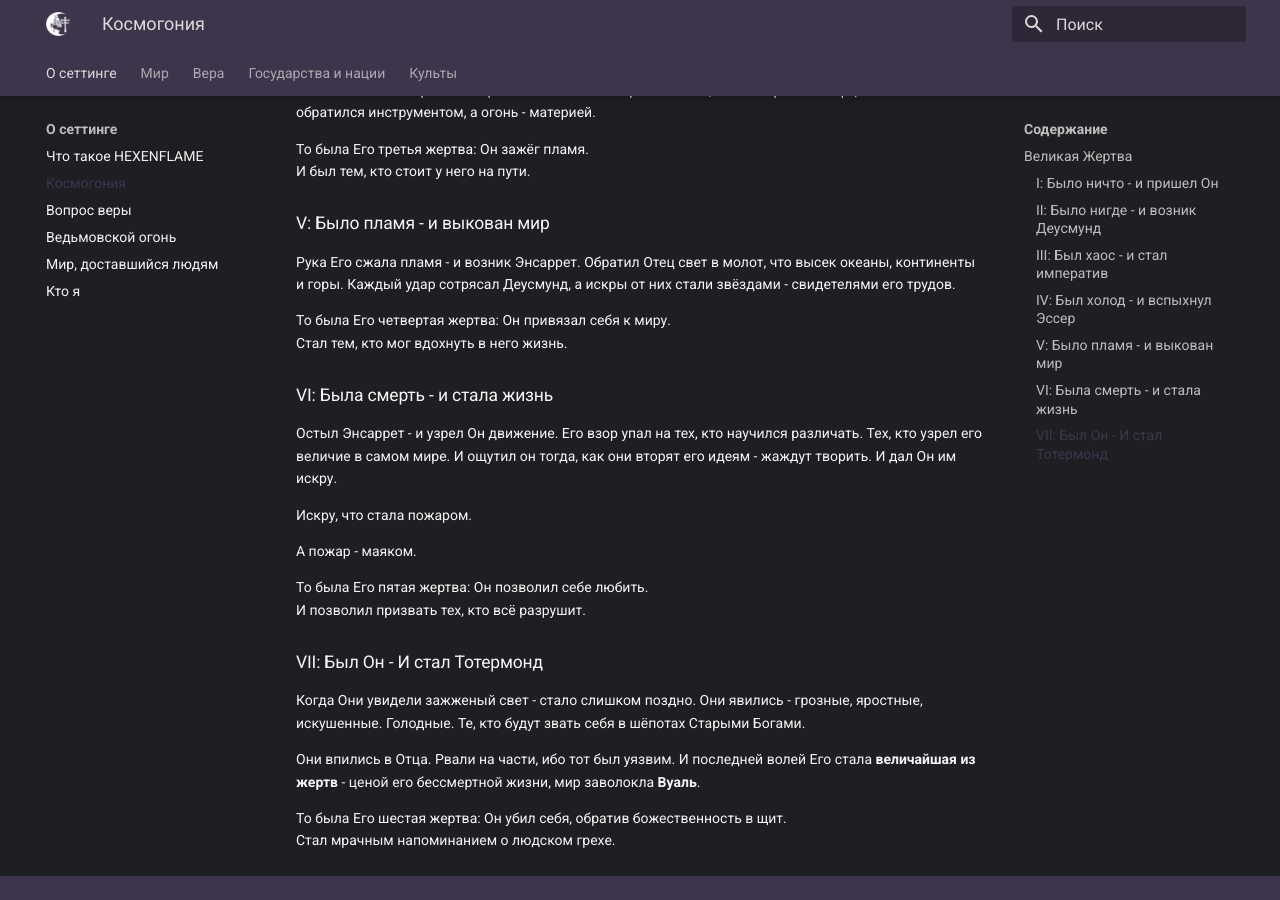
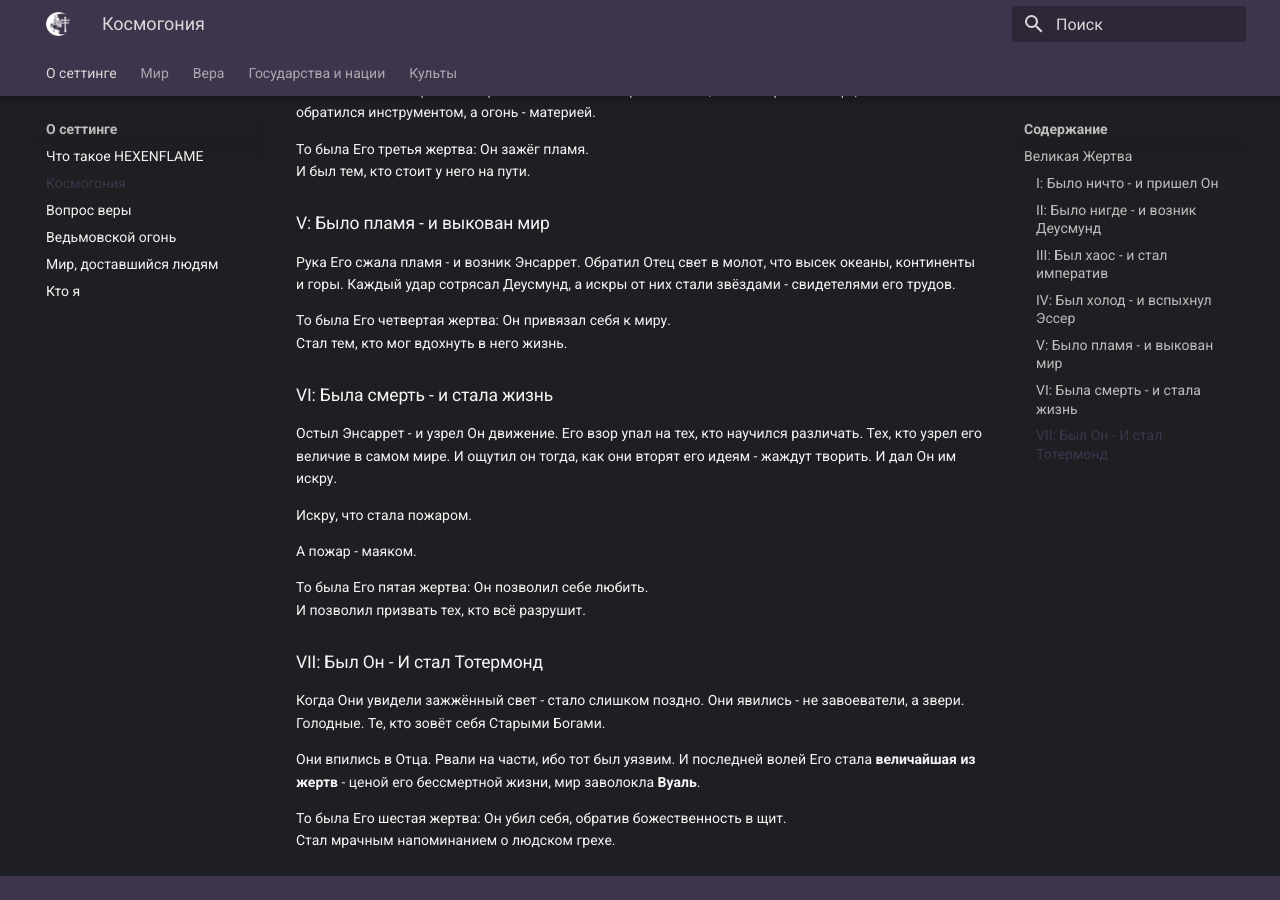
Before and after one commit to kiothesungod/hexenflame, an MkDocs documentation site: the page built from docs/start/about_cosmogony.md, in a window 1280 px wide and 900 px high, scrolled down 944 px. Built offline with MkDocs 1.6.1 and Material for MkDocs 9.7.7, drawn with Linux system fonts in a browser that asks for light colours; some web fonts are replaced.

Commit message:
Update about_cosmogony.md

```diff
--- a/docs/start/about_cosmogony.md
+++ b/docs/start/about_cosmogony.md
@@ -43,9 +43,9 @@
 То была Его пятая жертва: Он позволил себе любить.<br>
 И позволил призвать тех, кто всё разрушит.<br>
 ### VII: Был Он - И стал Тотермонд
-Когда Они увидели зажженый свет - стало слишком поздно. Они явились - грозные, яростные, искушенные. Голодные. Те, кто будут звать себя в шёпотах Старыми Богами.
+Когда Они увидели зажжённый свет - стало слишком поздно. Они явились - не завоеватели, а звери. Голодные. Те, кто зовёт себя Старыми Богами.<br>
 
-Они впились в Отца. Рвали на части, ибо тот был уязвим. И последней волей Его стала **величайшая из жертв** - ценой его бессмертной жизни, мир заволокла **Вуаль**.
+Они впились в Отца. Рвали на части, ибо тот был уязвим. И последней волей Его стала **величайшая из жертв** - ценой его бессмертной жизни, мир заволокла **Вуаль**.<br>
 
 То была Его шестая жертва: Он убил себя, обратив божественность в щит.<br>
 Стал мрачным напоминанием о людском грехе.
```
